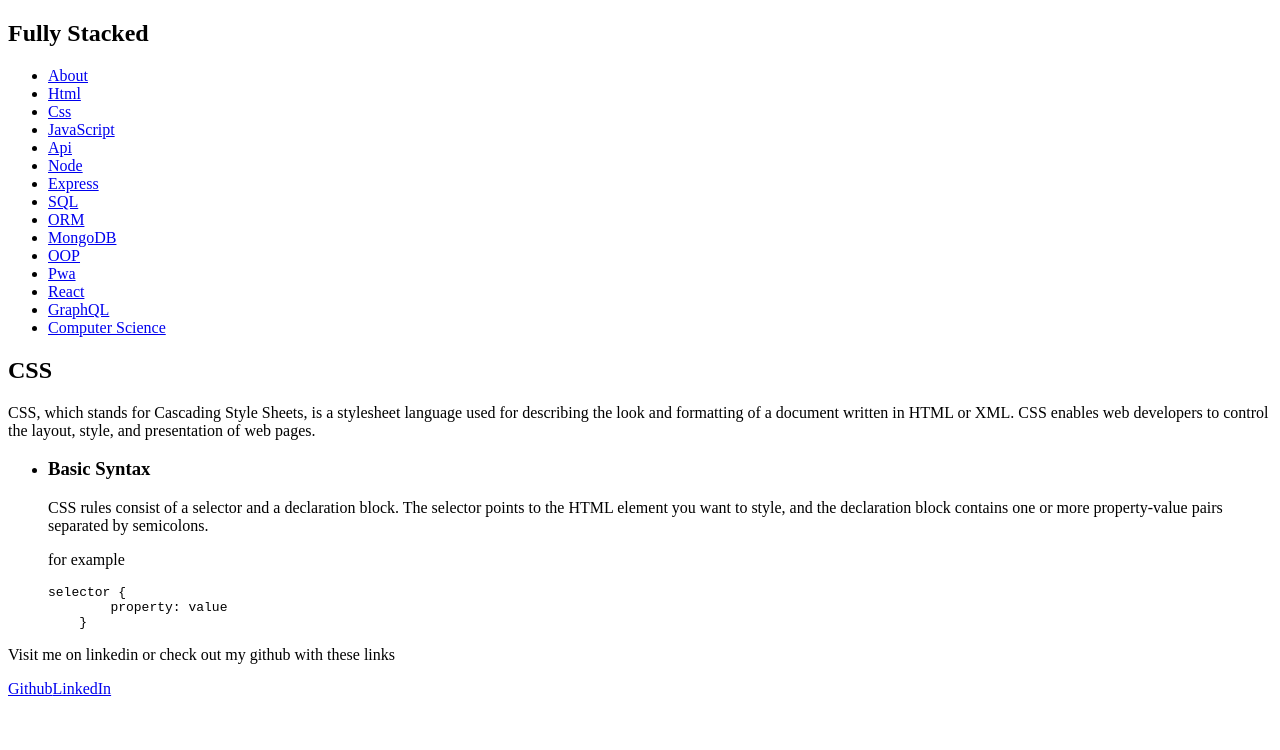
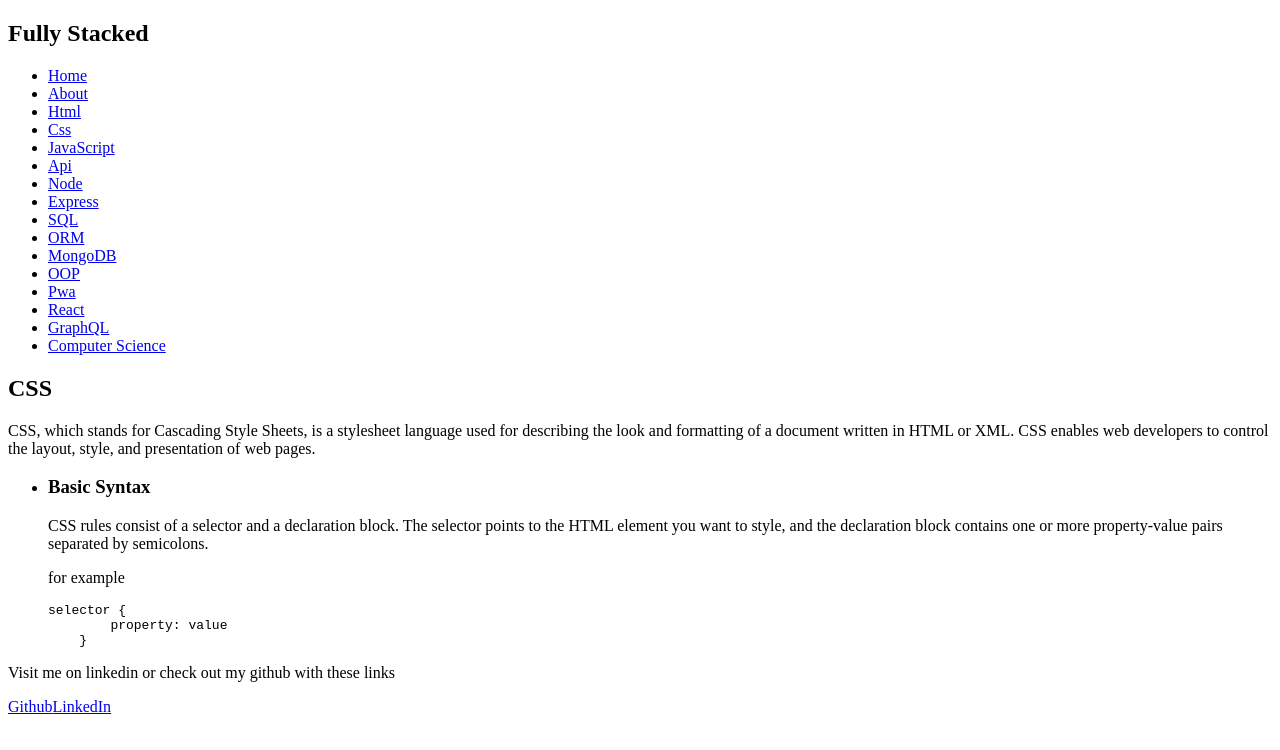
Before and after one commit to figuri/FullyStacked, a React (Vite) app: page /css in a window 1280 px wide. Shown: the top 750 px of the page. Built offline with nearby package versions, Linux system fonts and the light colour scheme.

Commit message:
added a link to the navbar component for homepage to root route

```diff
--- a/src/components/NavBar.jsx
+++ b/src/components/NavBar.jsx
@@ -6,6 +6,9 @@ function NavBar() {
     <nav>
       <h1>Fully Stacked</h1>
       <ul>
+        <li>
+          <Link to='/'>Home</Link>
+        </li>
         <li>
           <Link to="/about">About</Link>
         </li>
```
